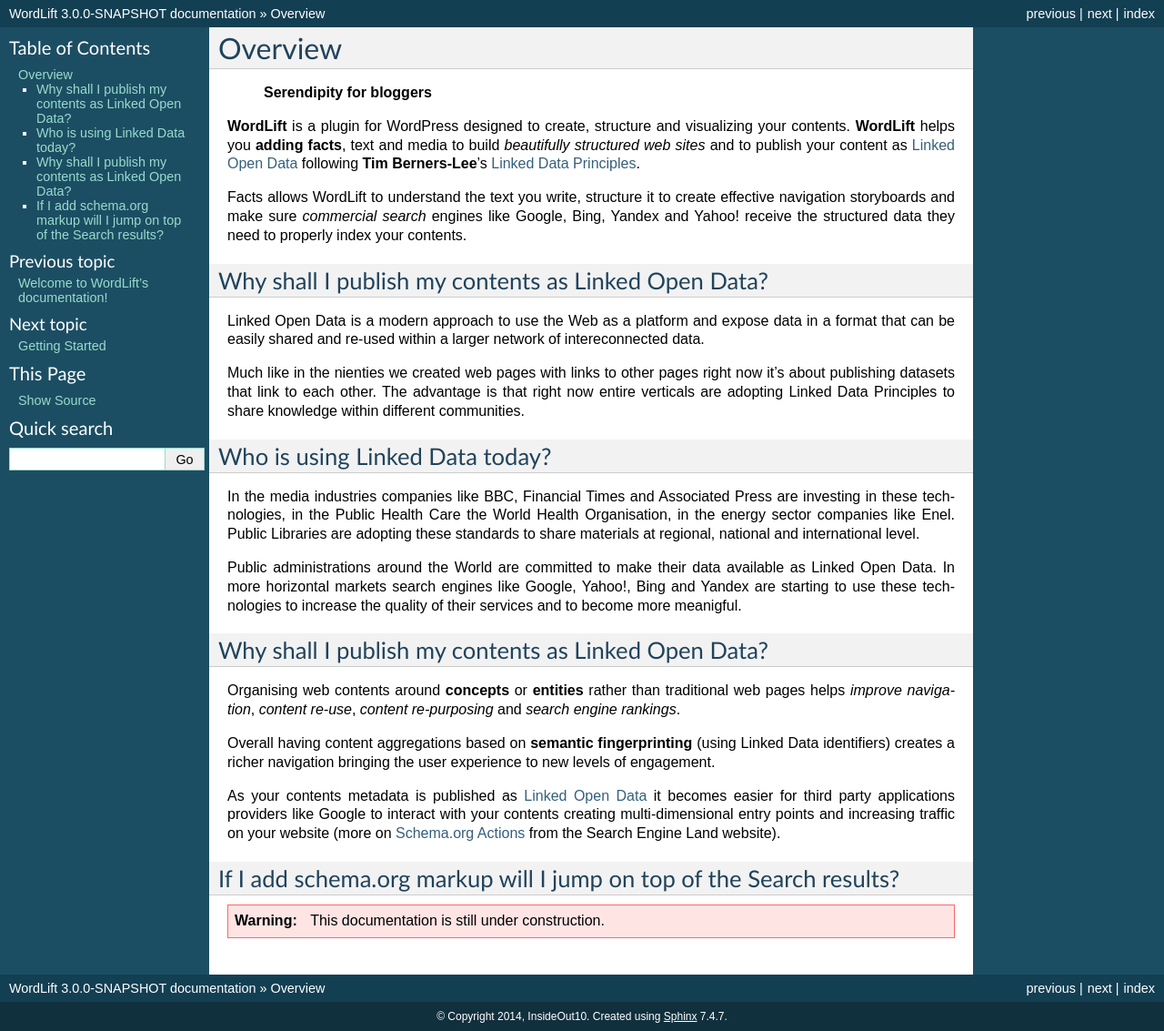
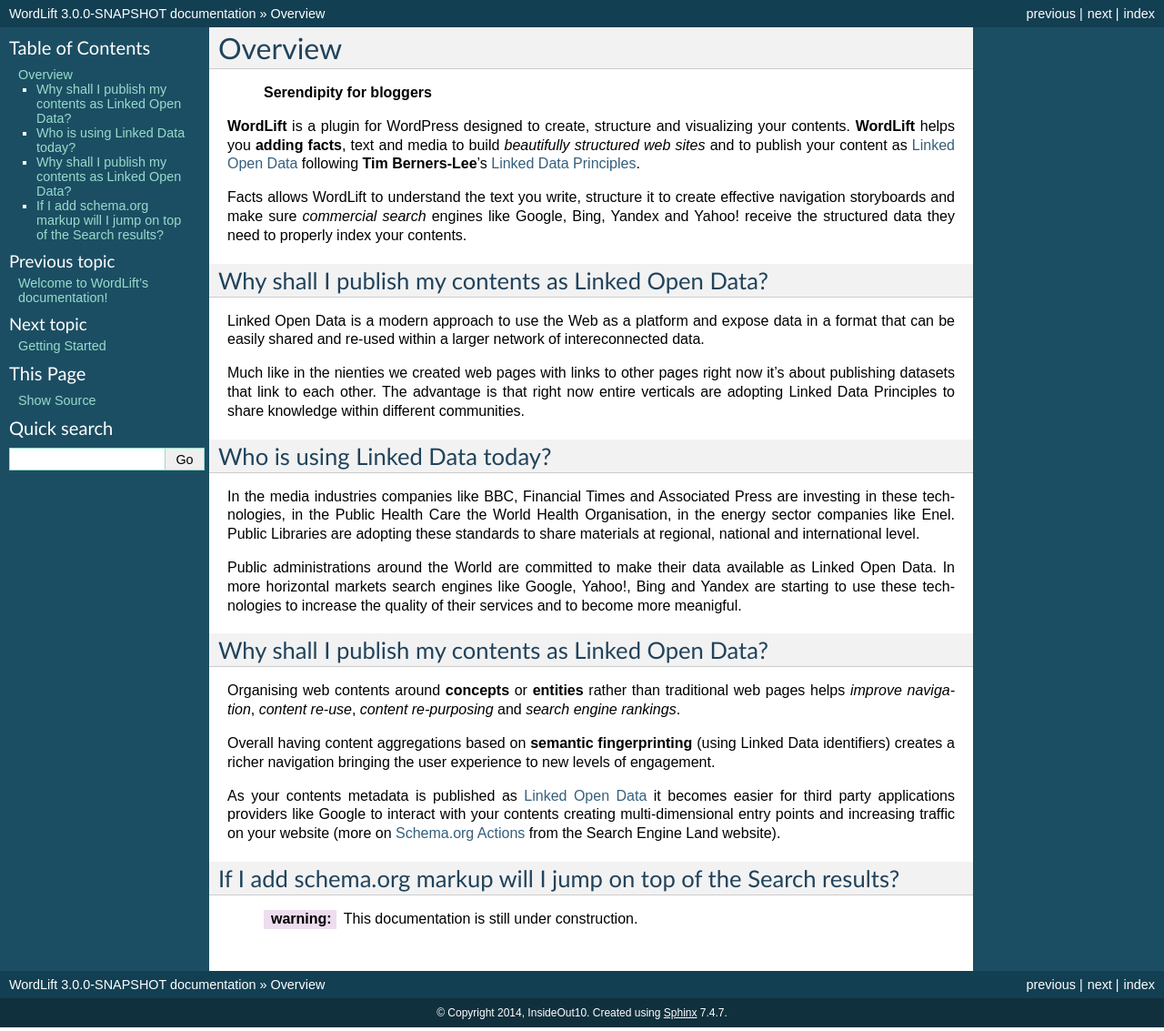
Before and after one commit to insideout10/wordlift-docs, a Sphinx documentation site: the page built from docs/overview.rst, in a window 1280 px wide. Shown: the whole page at 91% size. Built offline with Sphinx 7.4.7, drawn with Linux system fonts in a browser that asks for light colours.

```diff
--- a/docs/overview.rst
+++ b/docs/overview.rst
@@ -51,4 +51,4 @@ increasing traffic on your website (more on `Schema.org Actions <http://searchen
 =================
 If I add schema.org markup will I jump on top of the Search results?
 =================
-.. warning:: This documentation is still under construction.
+       :warning: This documentation is still under construction.
```
